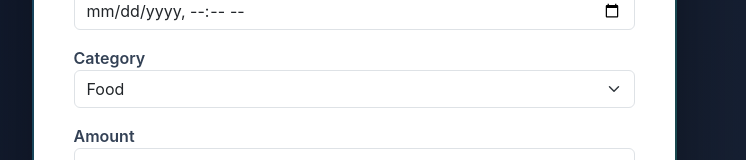
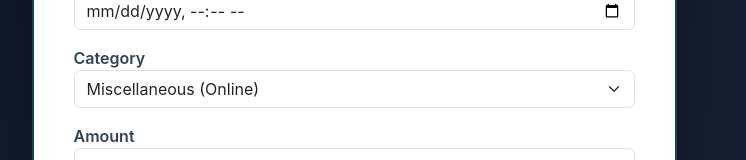
Before and after one commit to Melkam22/fraud_detection_frontend, a plain HTML site: page index.html in a window 1280 px wide. Shown: the part 219-379 px from the top of the page, without its empty margins (286-1032 px from the left). Drawn offline with nearby package versions, Linux system fonts and the light colour scheme.

Commit message:
various categories added and capital/small letter adjusted

```diff
--- a/index.html
+++ b/index.html
@@ -96,10 +96,29 @@
             <input type="datetime-local" class="form-control" id="time" required />
           </div>
 
+          <!-- <div class="mb-3">
+            <label>Category</label>
+            <select class="form-select" id="category">
+              <option>Food</option><option>Travel</option><option>Shopping</option><option>Entertainment</option> <option>Gas_Transport</option><option>Grocery_post</option><option>Other</option>
+            </select>
+          </div> -->
           <div class="mb-3">
             <label>Category</label>
             <select class="form-select" id="category">
-              <option>Food</option><option>Travel</option><option>Shopping</option><option>Entertainment</option> <option>Gas_Transport</option><option>Grocery_post</option><option>Other</option>
+              <option>Miscellaneous (Online)</option>
+              <option>Miscellaneous (In-Store)</option>
+              <option>Entertainment</option>
+              <option>Gas & Transport</option>
+              <option>Groceries (In-Store)</option>
+              <option>Grocery (Online)</option>
+              <option>Shopping (Online)</option>
+              <option>Shopping (In-Store)</option>
+              <option>Food & Dining</option>
+              <option>Personal Care</option>
+              <option>Health & Fitness</option>
+              <option>Travel</option>
+              <option>Kids & Pets</option>
+              <option>Home</option>
             </select>
           </div>
 
```
